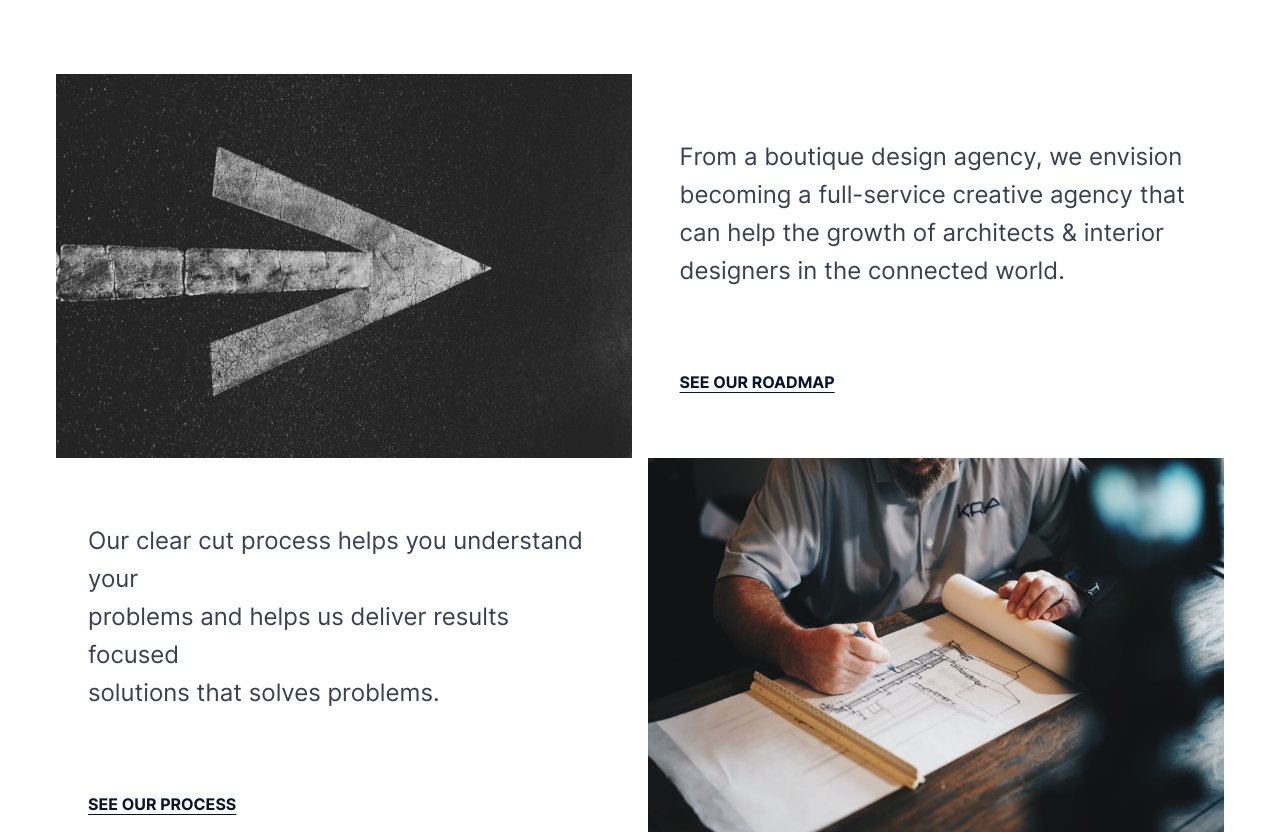
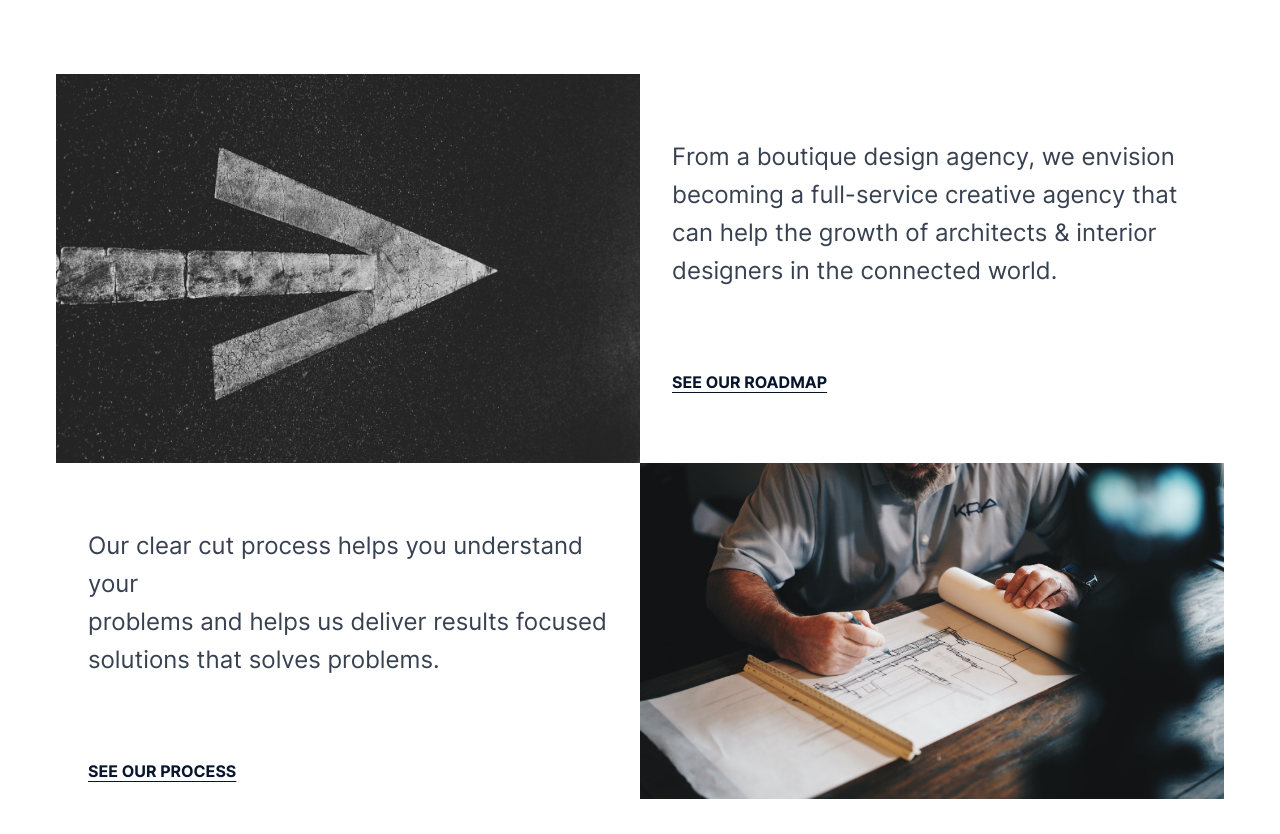
Before and after one commit to dldev3/revamp-03, a Next.js app: page / in a window 1280 px wide. Shown: the part 2280-3114 px from the top of the page. Built offline with nearby package versions, Linux system fonts and the light colour scheme.

Commit message:
all done again

```diff
--- a/pages/index.js
+++ b/pages/index.js
@@ -166,7 +166,7 @@ export default function Home() {
 						<div className="lg:w-1/2">
 							<img className="w-full h-full" src="/Resources/Home/home-roadmap.jpg" alt="img-roadmap" />
 						</div>
-						<div className="lg:w-1/2 py-4 px-8 mt-12 lg:ml-4 ml-0">
+						<div className="lg:w-1/2 py-4 px-8 mt-12">
 							<div className="Inter-Regular leading-f26 lg:leading-f24-high text-f14 lg:text-f24 text-gray-700">
 								<p>From a boutique design agency, we envision</p>
 								<p>becoming a full-service creative agency that</p>
@@ -180,7 +180,7 @@ export default function Home() {
 						</div>
 					</div>
 					<div className="flex lg:flex-row flex-col-reverse mt-6 lg:mt-0">
-						<div className="lg:w-1/2 py-4 px-8 mt-12 lg:mr-4 mr-0">
+						<div className="lg:w-1/2 py-4 px-8 mt-12">
 							<div className="Inter-Regular text-f14 lg:text-f24 leading-f26 lg:leading-f24-high text-gray-700">
 								<p>Our clear cut process helps you understand your</p>
 								<p>problems and helps us deliver results focused</p>
```
